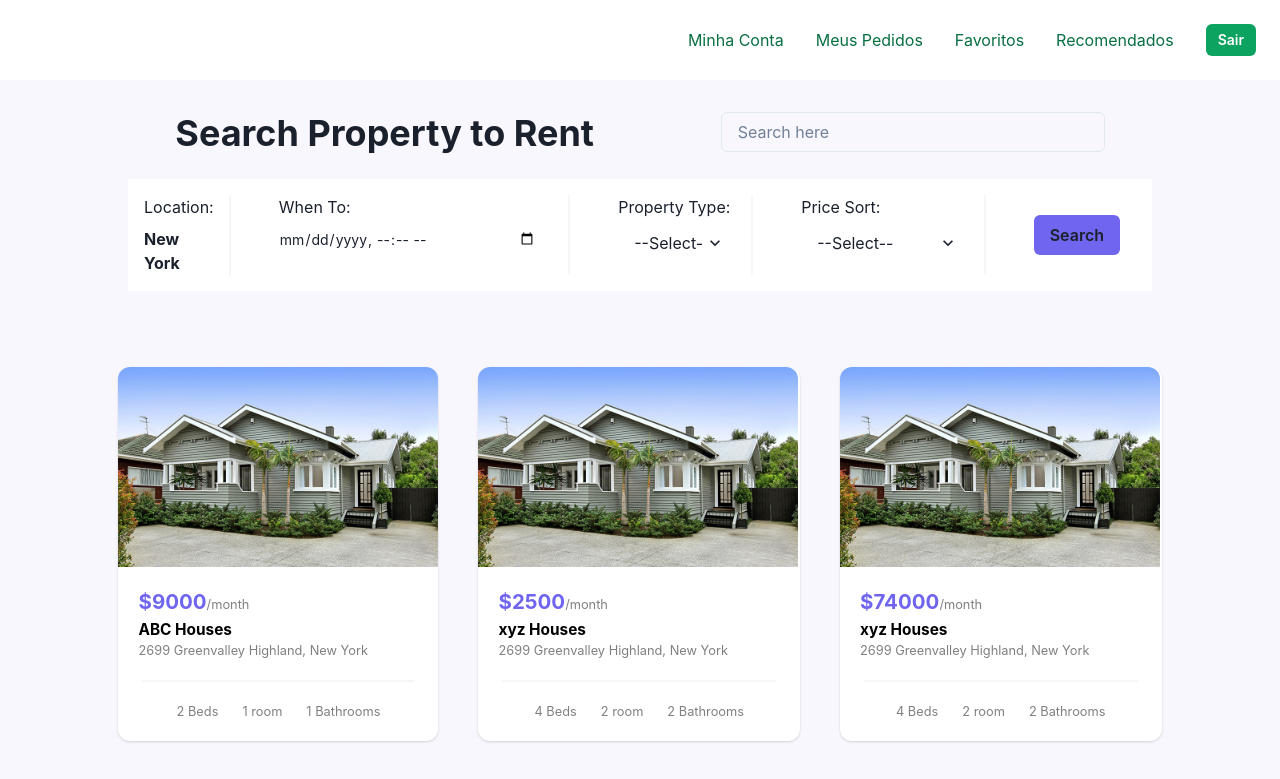
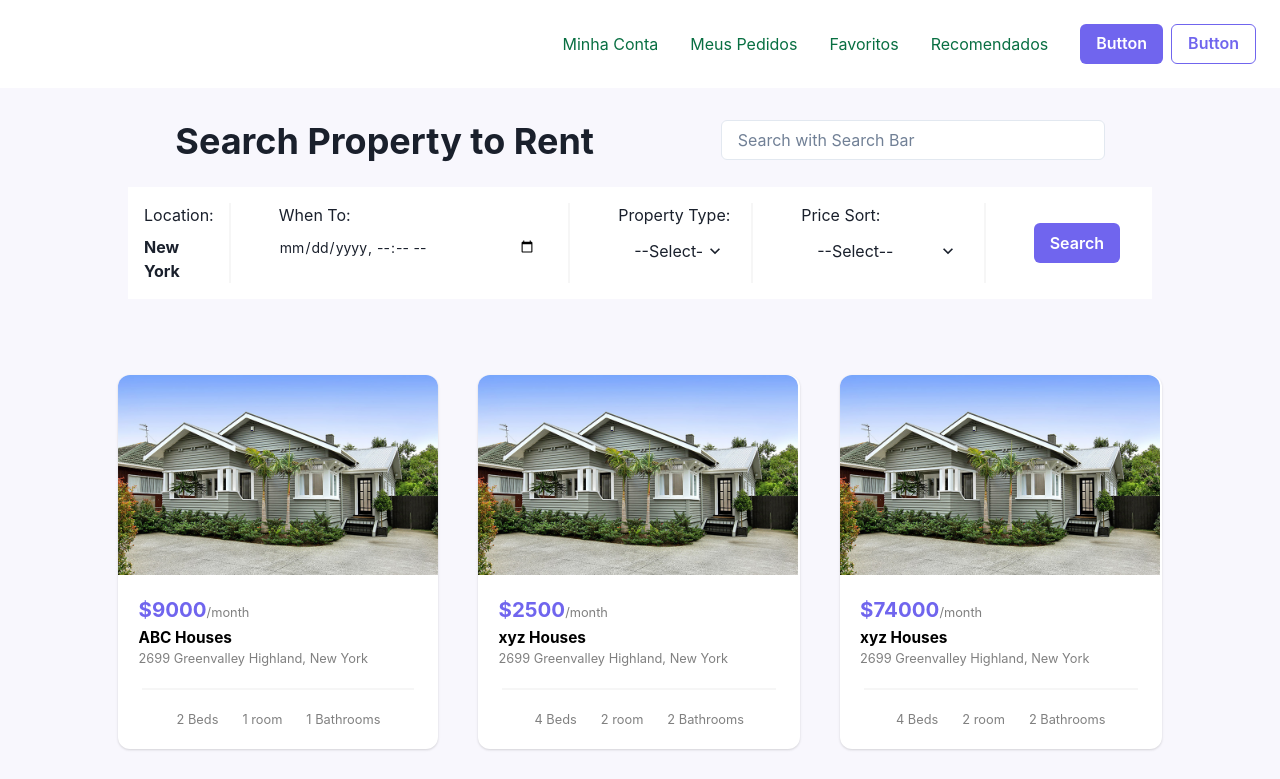
Before and after one commit to snehafarkya/Real-estate, a React (Create React App) app: page / in a window 1280 px wide. Shown: the top 779 px of the page. Built offline with nearby package versions, Linux system fonts and the light colour scheme.

Commit message:
enhance:UI enhanced

```diff
--- a/src/components/NavBar.js
+++ b/src/components/NavBar.js
@@ -1,5 +1,5 @@
 import React from "react";
-import { Link, Box, Flex, Text, Button, Stack } from "@chakra-ui/react";
+import { Link, Box, Flex, Text, Button, Stack, ButtonGroup } from "@chakra-ui/react";
 
 // import { ReactComponent as Logo } from "../logoo.png";
 
@@ -78,17 +78,14 @@ const MenuLinks = ({ isOpen }) => {
         <MenuItem to="/faetures"> Favoritos </MenuItem>
         <MenuItem to="/pricing"> Recomendados </MenuItem>
         <MenuItem to="/signup" isLast>
-          <Button
-            size="sm"
-            rounded="md"
-            color={["primary.500", "primary.500", "white", "white"]}
-            bg={["white", "white", "primary.500", "primary.500"]}
-            _hover={{
-              bg: ["primary.100", "primary.100", "primary.600", "primary.600"]
-            }}
-          >
-            Sair
-          </Button>
+          <ButtonGroup>
+        <Button color={"white"} background={"#7065ee"} variant='solid'>
+    Button
+  </Button>
+  <Button borderColor={"#7065ee"} color={"#7065ee"} variant='outline'>
+    Button
+  </Button>
+  </ButtonGroup>
         </MenuItem>
       </Stack>
     </Box>
--- a/src/components/filters/Filterbasic.js
+++ b/src/components/filters/Filterbasic.js
@@ -49,7 +49,7 @@ export default function Filterbasic() {
     <div>
       <Grid templateColumns={"auto auto"} marginX={"28"} justifyContent={"space-around"}>
         <Heading as={"h2"}>Search Property to Rent </Heading>
-          <Input pr="4.5rem" placeholder="Search here" w={"sm"} />
+          <Input pr="4.5rem" placeholder="Search with Search Bar" background={"white"} w={"sm"} />
       </Grid>
       <Flex justify={"center"} display={"flex"} gap={"10"} flexWrap={"wrap"}>
         <Flex
@@ -138,7 +138,7 @@ export default function Filterbasic() {
             pr={"4"}
           >
             <Center h={"full"}>
-            <Button background={"#7065ee"}>
+            <Button background={"#7065ee"} color={"white"}>
               Search
             </Button></Center>
           </Box>
```
